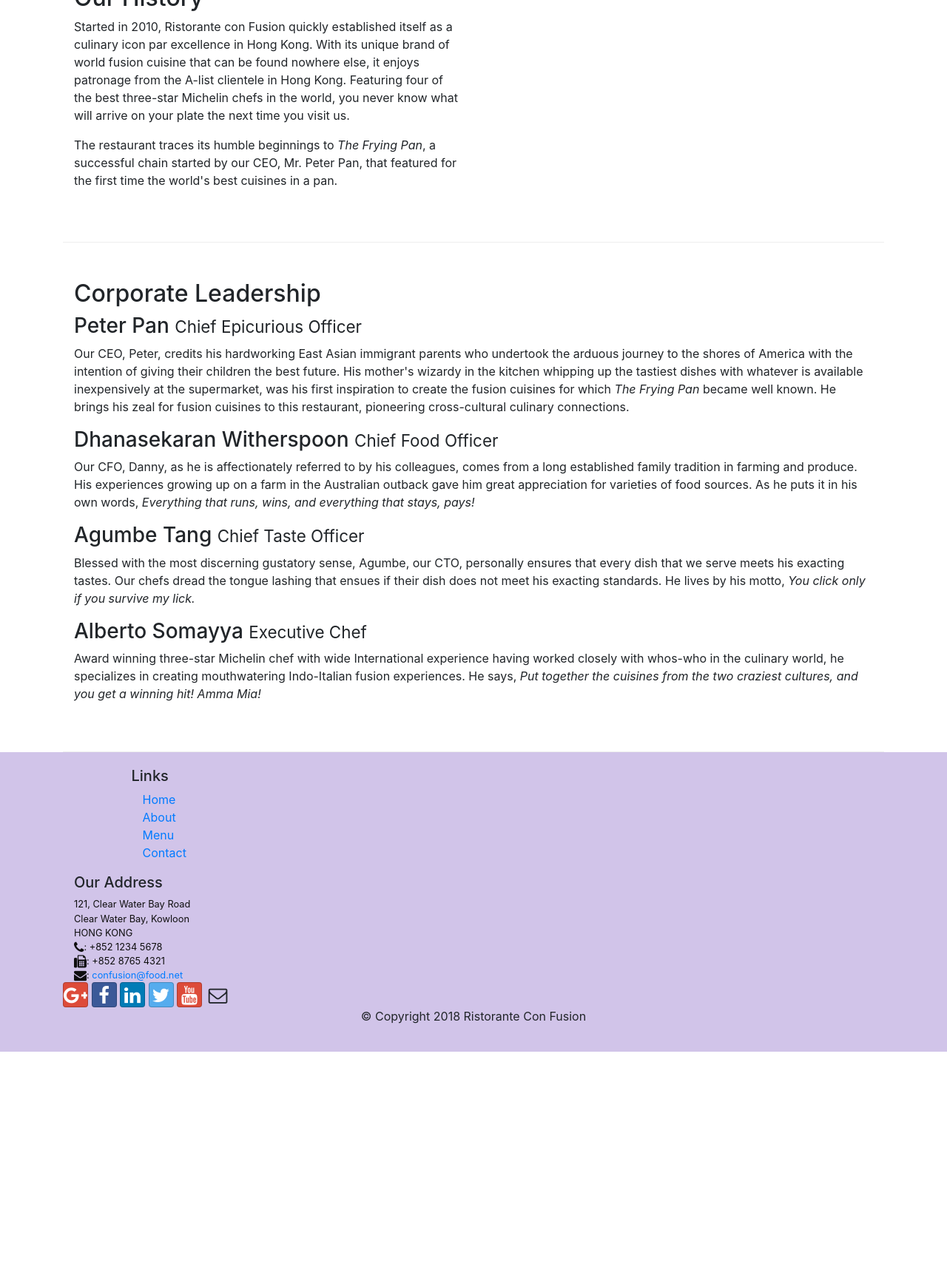
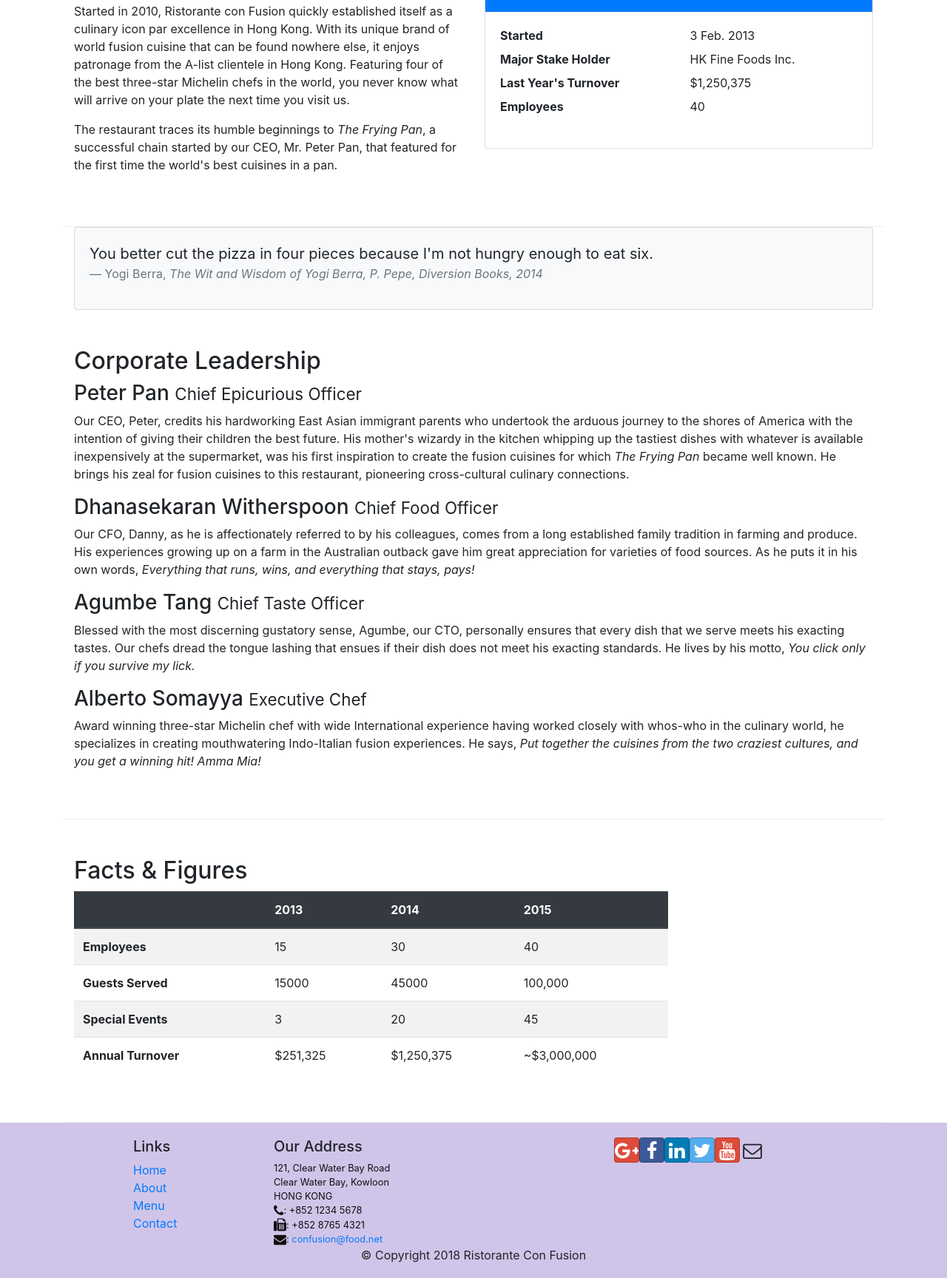
Before and after one commit to neelrast/responsive-design-concepts, a website: page aboutus.html in a window 1280 px wide. Shown: the part 537-2265 px from the top of the page at 74% size. Before the commit the page ends 1959 px from the top, so only its background shows below. Drawn offline with nearby package versions, Linux system fonts and the light colour scheme.

Commit message:
Tables, images and Block Quotes

```diff
--- a/aboutus.html
+++ b/aboutus.html
@@ -29,10 +29,14 @@
             <a class="navbar-brand" href="#">Ristorante Con Fusion</a>
             <div class="collapse navbar-collapse" id="Navbar">
                 <ul class="navbar-nav mr-auto">
-                    <li class="nav-item"><a class="nav-link" href="./index.html"><span class="fa fa-home fa-lg"></span> Home</a></li>
-                    <li class="nav-item active"><a class="nav-link" href="#"><span class="fa fa-info fa-lg"></span> About</a></li>
-                    <li class="nav-item"><a class="nav-link" href="#"><span class="fa fa-list fa-lg"></span> Menu</a></li>
-                    <li class="nav-item"><a class="nav-link" href="contactus.html"><span class="fa fa-address-card fa-lg"></span> Contact</a></li>
+                    <li class="nav-item"><a class="nav-link" href="./index.html"><span class="fa fa-home fa-lg"></span>
+                            Home</a></li>
+                    <li class="nav-item active"><a class="nav-link" href="#"><span class="fa fa-info fa-lg"></span>
+                            About</a></li>
+                    <li class="nav-item"><a class="nav-link" href="#"><span class="fa fa-list fa-lg"></span> Menu</a>
+                    </li>
+                    <li class="nav-item"><a class="nav-link" href="contactus.html"><span
+                                class="fa fa-address-card fa-lg"></span> Contact</a></li>
                 </ul>
             </div>
         </div>
@@ -41,12 +45,13 @@
     <header class="jumbotron">
         <div class="container">
             <div class="row row-header">
-                <div class="col-12 col-sm-6">
+                <div class="col-12 col-sm-8">
                     <h1>Ristorante con Fusion</h1>
-                    <p>We take inspiration from the World's best cuisines, and create a unique fusion experience. Our
+                    <p>We take inspiration from the World's best cuisines, and create a unique fusion experience.<br> Our
                         lipsmacking creations will tickle your culinary senses!</p>
                 </div>
-                <div class="col-12 col-sm">
+                <div class="col-12 col-sm align-self-center">
+                    <img src="img/logo.png" class="img-fluid">
                 </div>
             </div>
         </div>
@@ -77,10 +82,36 @@
                 <p>The restaurant traces its humble beginnings to <em>The Frying Pan</em>, a successful chain started by
                     our CEO, Mr. Peter Pan, that featured for the first time the world's best cuisines in a pan.</p>
             </div>
-            <div class="col-12 col-sm">
+            <div class="col-12 col-sm-6">
+                <div class="card">
+                    <h3 class="card-header bg-primary text-white">Facts At a Glance</h3>
+                    <div class="card-body">
+                        <dl class="row">
+                            <dt class="col-6">Started</dt>
+                            <dd class="col-6">3 Feb. 2013</dd>
+                            <dt class="col-6">Major Stake Holder</dt>
+                            <dd class="col-6">HK Fine Foods Inc.</dd>
+                            <dt class="col-6">Last Year's Turnover</dt>
+                            <dd class="col-6">$1,250,375</dd>
+                            <dt class="col-6">Employees</dt>
+                            <dd class="col-6">40</dd>
+                        </dl>
+                    </div>
+                </div>
             </div>
         </div>
-
+        <div class="col-12">
+            <div class="card card-body bg-light">
+                <blockquote class="blockquote">
+                    <p class="mb-0">You better cut the pizza in four pieces because
+                        I'm not hungry enough to eat six.</p>
+                    <footer class="blockquote-footer">Yogi Berra,
+                        <cite title="Source Title">The Wit and Wisdom of Yogi Berra,
+                            P. Pepe, Diversion Books, 2014</cite>
+                    </footer>
+                </blockquote>
+            </div>
+        </div>
 
         <div class="row row-content">
             <div class="col-12 col-sm-12 col-md-12">
@@ -121,11 +152,56 @@
             </div>
         </div>
 
+        <div class="row row-content">
+            <div class="col-12 col-sm-9">
+                <h2>Facts &amp; Figures</h2>
+                <div class="table-responsive">
+                    <table class="table table-striped">
+                        <thead class="thead-dark">
+                            <tr>
+                                <th>&nbsp;</th>
+                                <th>2013</th>
+                                <th>2014</th>
+                                <th>2015</th>
+                            </tr>
+                        </thead>
+                        <tbody>
+                            <tr>
+                                <th>Employees</th>
+                                <td>15</td>
+                                <td>30</td>
+                                <td>40</td>
+                            </tr>
+                            <tr>
+                                <th>Guests Served</th>
+                                <td>15000</td>
+                                <td>45000</td>
+                                <td>100,000</td>
+                            </tr>
+                            <tr>
+                                <th>Special Events</th>
+                                <td>3</td>
+                                <td>20</td>
+                                <td>45</td>
+                            </tr>
+                            <tr>
+                                <th>Annual Turnover</th>
+                                <td>$251,325</td>
+                                <td>$1,250,375</td>
+                                <td>~$3,000,000</td>
+                            </tr>
+                        </tbody>
+                    </table>
+                </div>
+            </div>
+            <div class="col-12 col-sm-3">
+            </div>
+        </div>
     </div>
 
     <footer class="footer">
         <div class="container">
-            <a class="row">
+            <div class="row">
                 <div class="col-4 offset-1 col-sm-2">
                     <h5>Links</h5>
                     <ul class="list-unstyled">
@@ -148,14 +224,19 @@
                     </address>
                 </div>
                 <a class="text-center">
-                    <a class="btn btn-social-icon btn-google" href="http://google.com/+"><i class="fa fa-google-plus"></i></a>
-                    <a class="btn btn-social-icon btn-facebook" href="http://www.facebook.com/profile.php?id="><i class="fa fa-facebook"></i></a>
-                    <a class="btn btn-social-icon btn-linkedin" href="http://www.linkedin.com/in/"><i class="fa fa-linkedin"></i></a>
-                    <a class="btn btn-social-icon btn-twitter" href="http://twitter.com/"><i class="fa fa-twitter"></i></a>
-                    <a class="btn btn-social-icon btn-google" href="http://youtube.com/"><i class="fa fa-youtube"></i></a>
+                    <a class="btn btn-social-icon btn-google" href="http://google.com/+"><i
+                            class="fa fa-google-plus"></i></a>
+                    <a class="btn btn-social-icon btn-facebook" href="http://www.facebook.com/profile.php?id="><i
+                            class="fa fa-facebook"></i></a>
+                    <a class="btn btn-social-icon btn-linkedin" href="http://www.linkedin.com/in/"><i
+                            class="fa fa-linkedin"></i></a>
+                    <a class="btn btn-social-icon btn-twitter" href="http://twitter.com/"><i
+                            class="fa fa-twitter"></i></a>
+                    <a class="btn btn-social-icon btn-google" href="http://youtube.com/"><i
+                            class="fa fa-youtube"></i></a>
                     <a class="btn btn-social-icon" href="mailto:"><i class="fa fa-envelope-o"></i></a>
                 </a>
-            </a>
+            </div>
             <div class="row justify-content-center">
                 <div class="col-auto">
                     <p>© Copyright 2018 Ristorante Con Fusion</p>
```
Also changed, not shown: contactus.html (+8 -10 lines), index.html (+22 -12 lines), docs/screencapture-localhost-3000-aboutus-html-2019-07-18-00_01_58.png (renamed from images/screencapture-localhost-3000-aboutus-html-2019-07-18-00_01_58.png), docs/screencapture-localhost-3000-aboutus-html-2019-07-18-00_02_58.png (renamed from images/screencapture-localhost-3000-aboutus-html-2019-07-18-00_02_58.png), img/alberto.png (added), img/buffet.png (added), img/logo.png (added), img/uthappizza.png (added).
